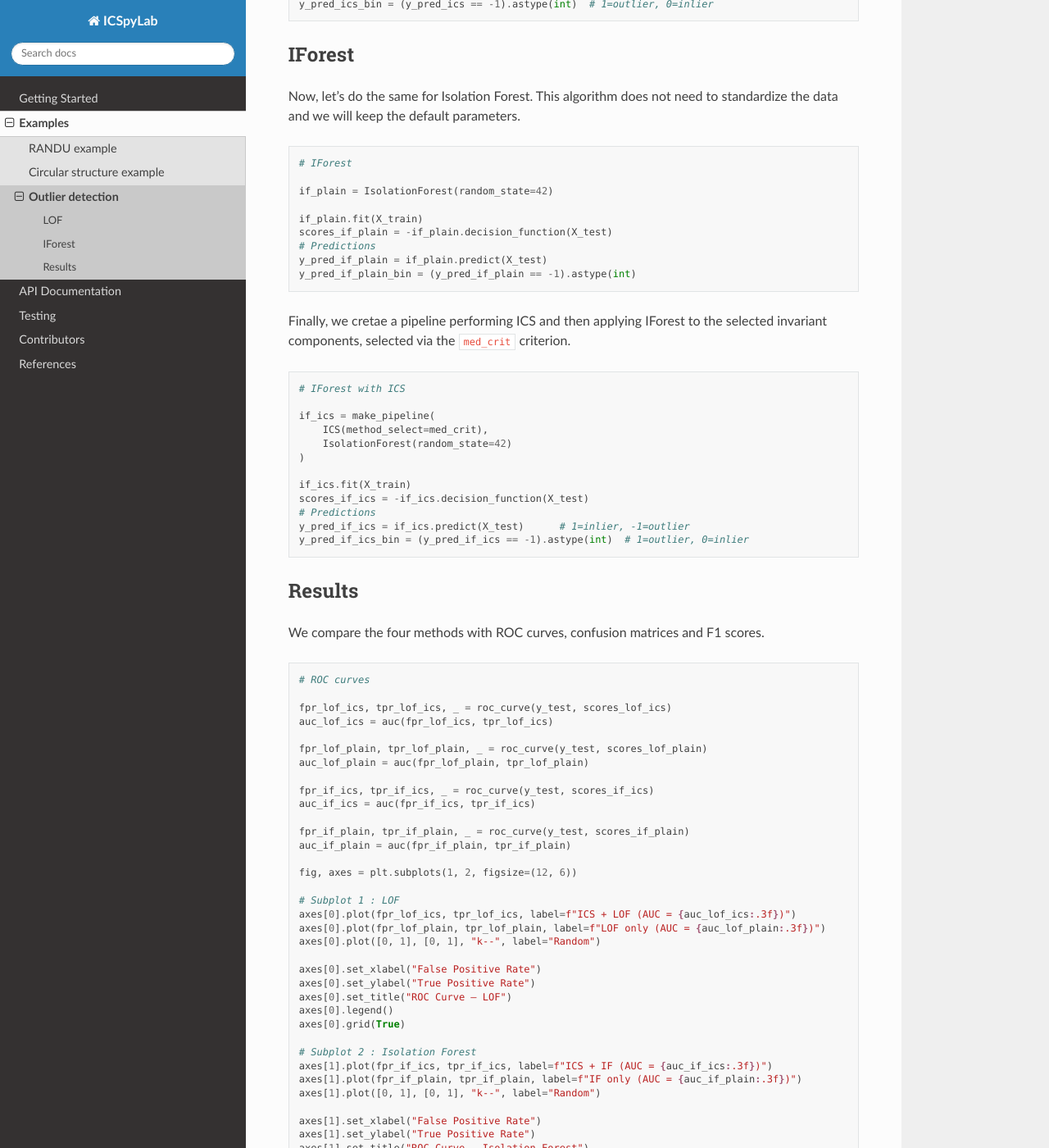
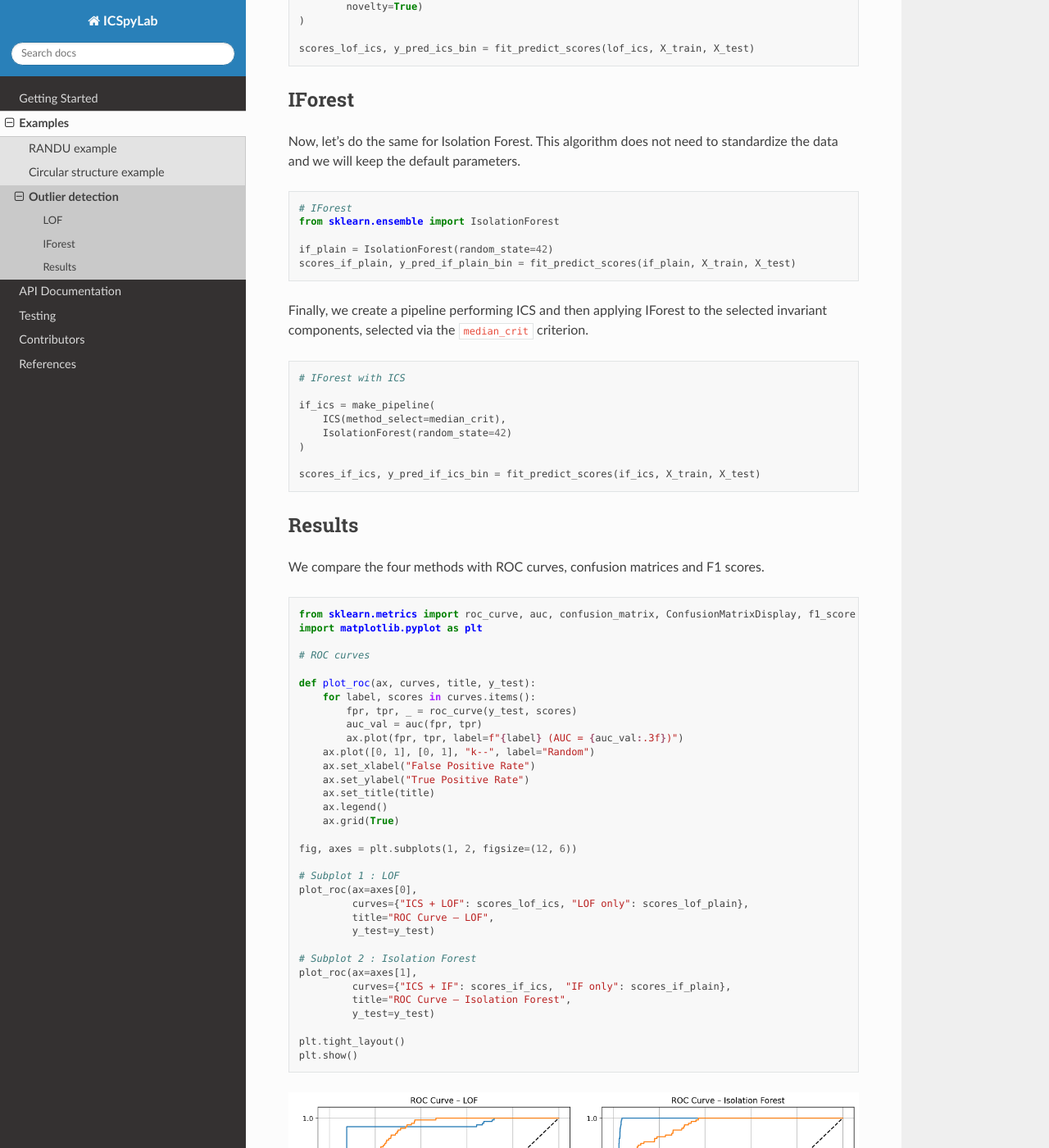
Before and after one commit to cbecquart/ICSpyLab, a Sphinx documentation site: the page built from docs/examples/outliers.md, in a window 1280 px wide and 1400 px high, scrolled down 2844 px. Shown: the whole window at 82% size. Built offline with Sphinx 7.4.7 and the Read the Docs theme 3.1.0, drawn with Linux system fonts in a browser that asks for light colours; some of the changed text lies outside the part shown.

Commit message:
clean code example

````diff
--- a/docs/examples/outliers.md
+++ b/docs/examples/outliers.md
@@ -20,24 +20,16 @@ covertypes.
 However, following scikit-learn's [Evaluation of outlier detection estimators](https://scikit-learn.org/stable/auto_examples/miscellaneous/plot_outlier_detection_bench.html#forest-covertypes-dataset)
 example, we will adapt the dataset to make it an outlier detection problem.
 To do so, we consider the samples with label 2 to be the inliers, and the sample with label 4 to be the outliers.
+This setup creates a highly imbalanced problem with a clear distinction between a dominant class and rare anomalies,
+which is well suited to evaluate outlier detection methods.
 
 First, let us import the dataset, separate the features ``X`` and the target ``y`` and
 encode the inliers (``y=0``) and outliers (``y=1``) to follow scikit-learn's evaluation conventions.
 
 ```python
 import numpy as np
-from icspylab import ICS, med_crit
-from sklearn.model_selection import train_test_split
-from sklearn.ensemble import IsolationForest
-from sklearn.neighbors import LocalOutlierFactor
-from sklearn.pipeline import make_pipeline
-from sklearn.preprocessing import RobustScaler
 from sklearn.datasets import fetch_covtype
-import matplotlib.pyplot as plt
-from sklearn.metrics import roc_curve, auc
-```
 
-```python
 X, y = fetch_covtype(return_X_y=True, as_frame=True)
 s = (y == 2) + (y == 4)
 X = X.loc[s]
@@ -83,6 +75,8 @@ while maintaining class imbalance. We select 5% of the samples
 for training and 5% for testing.
 
 ```python
+from sklearn.model_selection import train_test_split
+
 # Train test split
 X_train, X_other, y_train, y_other = train_test_split(X, y, train_size=0.05, stratify=y, random_state=42)
 X_test, _, y_test, _ = train_test_split(X_other, y_other, train_size=0.05, stratify=y_other, random_state=42)
@@ -103,16 +97,28 @@ instead of the original features.
 
 ## LOF
 
-The first pipeline is LOF without ICS. LOF requires the data to be standardized so the pipeline
-consists in applying a [RobustScaler](https://scikit-learn.org/stable/modules/generated/sklearn.preprocessing.RobustScaler.html#sklearn.preprocessing.RobustScaler),
-particularly suited in the presence of outliers, as a preprocessing step and then applying
-LOF on the standardized data.
-Following the scikit-learn tutorial, we set the number of neighbours proportionally to the estimated
-contamination rate. This ensures that the local density comparison reflects the expected proportion
-of anomalies.
+The first pipeline is LOF without ICS. Since LOF is distance-based, the data must be properly scaled.
+We therefore include a preprocessing step using a [RobustScaler](https://scikit-learn.org/stable/modules/generated/sklearn.preprocessing.RobustScaler.html#sklearn.preprocessing.RobustScaler),
+particularly suited in the presence of outliers, followed by LOF applied to the scaled data.
+
+Following common practice, the number of neighbours is set proportional to the expected contamination level.
+This choice ensures that the local density estimation reflects the expected proportion of anomalies.
+The parameter `novelty` is set to `True` to enable predictions on unseen data, enabling evaluation on a
+separate test set.
 
 ```python
 # LOF
+from sklearn.neighbors import LocalOutlierFactor
+from sklearn.preprocessing import RobustScaler
+from sklearn.pipeline import make_pipeline
+
+def fit_predict_scores(model, X_train, X_test):
+    model.fit(X_train)
+    scores = -model.decision_function(X_test)
+    # Predictions
+    y_pred = model.predict(X_test)  # 1=inlier, -1=outlier
+    y_pred_bin = (y_pred == -1).astype(int)  # 1=outlier, 0=inlier
+    return scores, y_pred_bin
 
 lof_plain = make_pipeline(
     RobustScaler(),
@@ -121,35 +127,28 @@ lof_plain = make_pipeline(
         novelty=True)
 )
 
-lof_plain.fit(X_train)
-scores_lof_plain = -lof_plain.decision_function(X_test)
-# Predictions
-y_pred_plain = lof_plain.predict(X_test)
-y_pred_plain_bin = (y_pred_plain == -1).astype(int)
+scores_lof_plain, y_pred_plain_bin = fit_predict_scores(lof_plain, X_train, X_test)
 ```
 
 The second pipeline includes another preprocessing step before the standardization. It calls
-ICS to compute the invariant components and reduce the dimension with the ``med_crit`` criterion:
+ICS to compute the invariant components and reduce the dimension with the ``median_crit`` criterion:
 it selects invariant components associated with extreme generalized kurtosis values.
 ICS is affine invariant, but we still apply scaling afterward to ensure that the downstream LOF
 algorithm operates on standardized invariant coordinates.
 
 ```python
 # LOF with ICS
+from icspylab import ICS, median_crit
 
 lof_ics  = make_pipeline(
-    ICS(method_select=med_crit),
+    ICS(method_select=median_crit),
     RobustScaler(),
     LocalOutlierFactor(
         n_neighbors=int(n_samples * anomaly_frac),
         novelty=True)
 )
 
-lof_ics.fit(X_train)
-scores_lof_ics = -lof_ics.decision_function(X_test)
-# Predictions
-y_pred_ics = lof_ics.predict(X_test)      # 1=inlier, -1=outlier
-y_pred_ics_bin = (y_pred_ics == -1).astype(int)  # 1=outlier, 0=inlier
+scores_lof_ics, y_pred_ics_bin = fit_predict_scores(lof_ics, X_train, X_test)
 ```
 
 ## IForest
@@ -159,32 +158,24 @@ the default parameters.
 
 ```python
 # IForest
+from sklearn.ensemble import IsolationForest
 
 if_plain = IsolationForest(random_state=42)
-
-if_plain.fit(X_train)
-scores_if_plain = -if_plain.decision_function(X_test)
-# Predictions
-y_pred_if_plain = if_plain.predict(X_test)
-y_pred_if_plain_bin = (y_pred_if_plain == -1).astype(int)
+scores_if_plain, y_pred_if_plain_bin = fit_predict_scores(if_plain, X_train, X_test)
 ```
 
-Finally, we cretae a pipeline performing ICS and then applying IForest to the selected invariant components,
-selected via the ``med_crit`` criterion.
+Finally, we create a pipeline performing ICS and then applying IForest to the selected invariant components,
+selected via the ``median_crit`` criterion.
 
 ```python
 # IForest with ICS
 
 if_ics = make_pipeline(
-    ICS(method_select=med_crit),
+    ICS(method_select=median_crit),
     IsolationForest(random_state=42)
 )
 
-if_ics.fit(X_train)
-scores_if_ics = -if_ics.decision_function(X_test)
-# Predictions
-y_pred_if_ics = if_ics.predict(X_test)      # 1=inlier, -1=outlier
-y_pred_if_ics_bin = (y_pred_if_ics == -1).astype(int)  # 1=outlier, 0=inlier
+scores_if_ics, y_pred_if_ics_bin = fit_predict_scores(if_ics, X_train, X_test)
 ```
 
 ## Results
@@ -192,43 +183,36 @@ y_pred_if_ics_bin = (y_pred_if_ics == -1).astype(int)  # 1=outlier, 0=inlier
 We compare the four methods with ROC curves, confusion matrices and F1 scores.
 
 ```python
+from sklearn.metrics import roc_curve, auc, confusion_matrix, ConfusionMatrixDisplay, f1_score
+import matplotlib.pyplot as plt
+
 # ROC curves
 
-fpr_lof_ics, tpr_lof_ics, _ = roc_curve(y_test, scores_lof_ics)
-auc_lof_ics = auc(fpr_lof_ics, tpr_lof_ics)
-
-fpr_lof_plain, tpr_lof_plain, _ = roc_curve(y_test, scores_lof_plain)
-auc_lof_plain = auc(fpr_lof_plain, tpr_lof_plain)
-
-fpr_if_ics, tpr_if_ics, _ = roc_curve(y_test, scores_if_ics)
-auc_if_ics = auc(fpr_if_ics, tpr_if_ics)
-
-fpr_if_plain, tpr_if_plain, _ = roc_curve(y_test, scores_if_plain)
-auc_if_plain = auc(fpr_if_plain, tpr_if_plain)
+def plot_roc(ax, curves, title, y_test):
+    for label, scores in curves.items():
+        fpr, tpr, _ = roc_curve(y_test, scores)
+        auc_val = auc(fpr, tpr)
+        ax.plot(fpr, tpr, label=f"{label} (AUC = {auc_val:.3f})")
+    ax.plot([0, 1], [0, 1], "k--", label="Random")
+    ax.set_xlabel("False Positive Rate")
+    ax.set_ylabel("True Positive Rate")
+    ax.set_title(title)
+    ax.legend()
+    ax.grid(True)
 
 fig, axes = plt.subplots(1, 2, figsize=(12, 6))
 
 # Subplot 1 : LOF
-axes[0].plot(fpr_lof_ics, tpr_lof_ics, label=f"ICS + LOF (AUC = {auc_lof_ics:.3f})")
-axes[0].plot(fpr_lof_plain, tpr_lof_plain, label=f"LOF only (AUC = {auc_lof_plain:.3f})")
-axes[0].plot([0, 1], [0, 1], "k--", label="Random")
-
-axes[0].set_xlabel("False Positive Rate")
-axes[0].set_ylabel("True Positive Rate")
-axes[0].set_title("ROC Curve – LOF")
-axes[0].legend()
-axes[0].grid(True)
+plot_roc(ax=axes[0],
+         curves={"ICS + LOF": scores_lof_ics, "LOF only": scores_lof_plain},
+         title="ROC Curve – LOF",
+         y_test=y_test)
 
 # Subplot 2 : Isolation Forest
-axes[1].plot(fpr_if_ics, tpr_if_ics, label=f"ICS + IF (AUC = {auc_if_ics:.3f})")
-axes[1].plot(fpr_if_plain, tpr_if_plain, label=f"IF only (AUC = {auc_if_plain:.3f})")
-axes[1].plot([0, 1], [0, 1], "k--", label="Random")
-
-axes[1].set_xlabel("False Positive Rate")
-axes[1].set_ylabel("True Positive Rate")
-axes[1].set_title("ROC Curve – Isolation Forest")
-axes[1].legend()
-axes[1].grid(True)
+plot_roc(ax=axes[1],
+         curves={"ICS + IF": scores_if_ics,  "IF only": scores_if_plain},
+         title="ROC Curve – Isolation Forest",
+         y_test=y_test)
 
 plt.tight_layout()
 plt.show()
@@ -243,34 +227,19 @@ plt.show()
 ```python
 # Confusion matrices
 
-cm_lof_ics = confusion_matrix(y_test, y_pred_ics_bin)
-cm_lof_plain = confusion_matrix(y_test, y_pred_plain_bin)
-
-cm_if_ics = confusion_matrix(y_test, y_pred_if_ics_bin)
-cm_if_plain = confusion_matrix(y_test, y_pred_if_plain_bin)
-
+def plot_confusion(ax, y_pred_bin, title, cmap):
+    cm = confusion_matrix(y_test, y_pred_bin)
+    ConfusionMatrixDisplay(cm, display_labels=["Inlier", "Outlier"]).plot(
+        ax=ax, cmap=cmap, colorbar=False
+    )
+    ax.set_title(title)
 
 fig, axes = plt.subplots(2, 2, figsize=(12, 10))
 
-ConfusionMatrixDisplay(cm_lof_ics, display_labels=["Inlier", "Outlier"]).plot(
-    ax=axes[0, 0], cmap=plt.cm.Blues, colorbar=False
-)
-axes[0, 0].set_title("ICS + LOF")
-
-ConfusionMatrixDisplay(cm_lof_plain, display_labels=["Inlier", "Outlier"]).plot(
-    ax=axes[1, 0], cmap=plt.cm.Oranges, colorbar=False
-)
-axes[1, 0].set_title("LOF only")
-
-ConfusionMatrixDisplay(cm_if_ics, display_labels=["Inlier", "Outlier"]).plot(
-    ax=axes[0, 1], cmap=plt.cm.Blues, colorbar=False
-)
-axes[0, 1].set_title("ICS + IF")
-
-ConfusionMatrixDisplay(cm_if_plain, display_labels=["Inlier", "Outlier"]).plot(
-    ax=axes[1, 1], cmap=plt.cm.Oranges, colorbar=False
-)
-axes[1, 1].set_title("IF only")
+plot_confusion(ax=axes[0, 0], y_pred_bin=y_pred_ics_bin, title="ICS + LOF", cmap=plt.cm.Blues)
+plot_confusion(ax=axes[1, 0], y_pred_bin=y_pred_plain_bin, title="LOF only", cmap=plt.cm.Oranges)
+plot_confusion(ax=axes[0, 1], y_pred_bin=y_pred_if_ics_bin, title="ICS + IF", cmap=plt.cm.Blues)
+plot_confusion(ax=axes[1, 1], y_pred_bin=y_pred_if_plain_bin, title="IF only", cmap=plt.cm.Oranges)
 
 plt.tight_layout()
 plt.show()
@@ -287,13 +256,11 @@ plt.show()
 
 f1_plain = f1_score(y_test, y_pred_plain_bin)
 f1_ics = f1_score(y_test, y_pred_ics_bin)
+f1_if_plain = f1_score(y_test, y_pred_if_plain_bin)
+f1_if_ics = f1_score(y_test, y_pred_if_ics_bin)
 
 print(f"F1 score LOF only: {f1_plain:.3f}")
 print(f"F1 score ICS + LOF: {f1_ics:.3f}")
-
-f1_if_plain = f1_score(y_test, y_pred_if_plain_bin)
-f1_if_ics = f1_score(y_test, y_pred_if_ics_bin)
-
 print(f"F1 score IF only: {f1_if_plain:.3f}")
 print(f"F1 score ICS + IF: {f1_if_ics:.3f}")
 ```
@@ -306,10 +273,11 @@ F1 score ICS + IF: 0.481
 ```
 
 Adding ICS as a pre-processing step improves the area under the curve (AUC) for both LOF and Isolation
-Forest analysis. However, given the strong class imbalance, this metric is not very informative.
-In contrast, the increase in the F1 score is more meaningful: it rises from 0.010 to 0.160 for LOF and
-from 0.050 to 0.481 for Isolation Forest.
+Forest analysis. However, due to the strong class imbalance, ROC curves may provide an overly optimistic
+view of performance. Precision-recall-oriented metrics such as the F1 score are more informative in this setting.
+It rises from 0.010 to 0.160 for LOF and from 0.050 to 0.481 for Isolation Forest.
 The confusion matrices further demonstrate that ICS helps to detect many more anomalies while only moderately
 increasing the number of false positives, particularly in the case of Isolation Forest.
 
-Overall, ICS clearly enhances the performance of anomaly detection on imbalanced datasets.
+Overall, these results suggest that ICS can greatly enhance the performance of anomaly detection methods
+on imbalanced datasets.
````
Also changed, not shown: other parts of docs/examples/outliers.md (+2 -2 lines), 2 other files.
